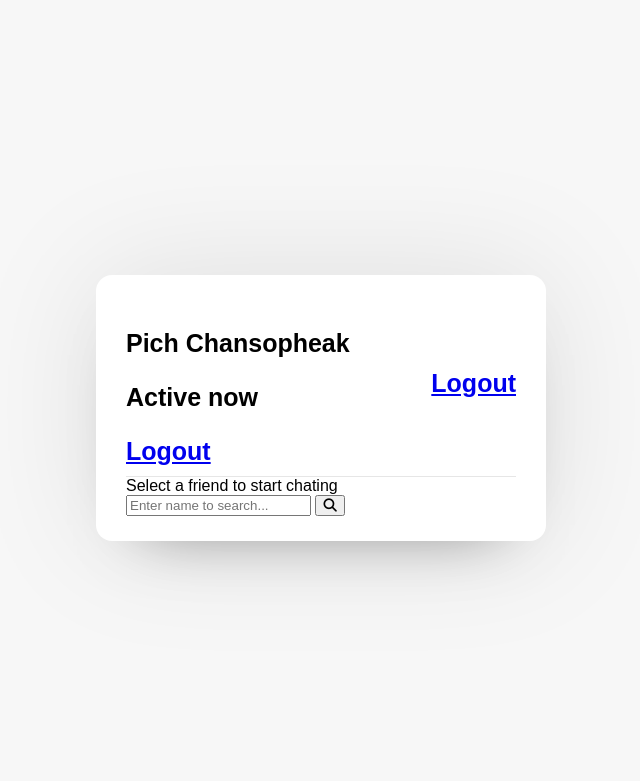
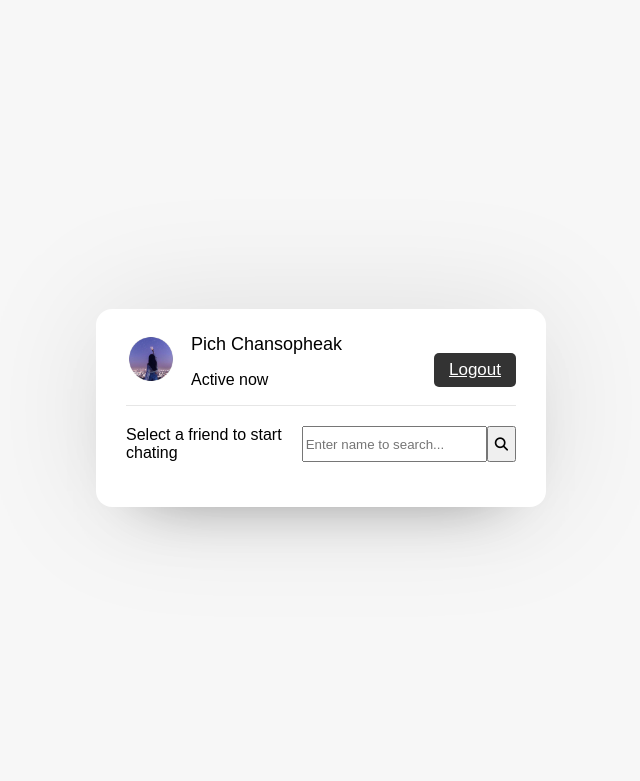
Before and after one commit to Pich-Chansopheak/Web_Web_Services, a PHP site: page /users.html in a window 1280 px wide. Shown: the top 781 px of the page, without its empty margins (319-959 px from the left). Run offline with PHP 8.4, Linux system fonts and the light colour scheme; some libraries are stand-ins or nearby versions.

Commit message:
edit user

```diff
--- a/css/style.css
+++ b/css/style.css
@@ -13,6 +13,10 @@ body {
     border-radius: 16px;
     box-shadow: 0 0 128px  rgba(0,0,0,0.1),
                 0 32px 64px -48px rgba(0,0,0,0.5);
+}
+.wrapper img{
+    object-fit: cover;
+    border-radius:50% ;
 }
 /* Sign Up Form css */
 .form{
@@ -107,6 +111,32 @@ body {
     display: flex;
     align-items: center;
     justify-content: space-between;
+    border-bottom: 1px solid #e6e6e6;
+}
+.users header .content{
+    display: flex;
+}
+.users header .details{
+    margin-left: 15px;
+}
+.users header .details span{
+    font-size: 18px;
+    font-weight: 500;
+}
+.users header .logout{
+    background: #333;
+    color: #fff;
+    font-size: 17px;
+    padding: 7px 15px;
+    border-radius: 5px;
+}
+.users header .content img{
+    height: 50px;
+    width: 50px;
+}
+.users .search{
+    margin: 20px 0;
+    display: flex;
 }
 
 /* chat Area css */
--- a/users.html
+++ b/users.html
@@ -9,15 +9,14 @@
 </head>
 <body>
     <div class="wrapper">
-        <section class="form users">
+        <section class="users">
             <header>
                 <div class="content">
-                    <img src="#" alt="">
+                    <img src="img/1.jpg" alt="">
                     <div class="details">
                         <span>Pich Chansopheak</span>
                         <p>Active now</p>
                     </div>
-                    <a href="#" class="logout">Logout</a>
                 </div>
                 <a href="#" class="logout">Logout</a>
             </header>
```
